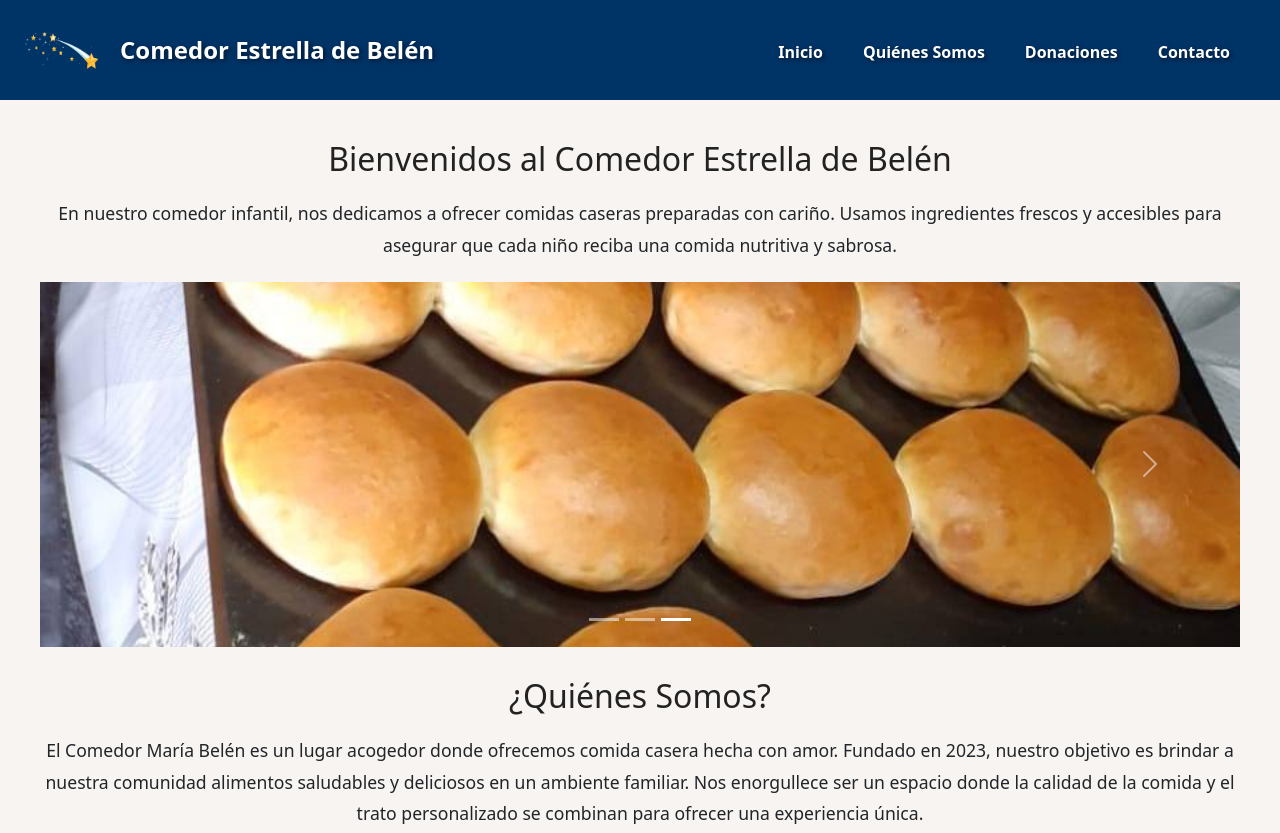
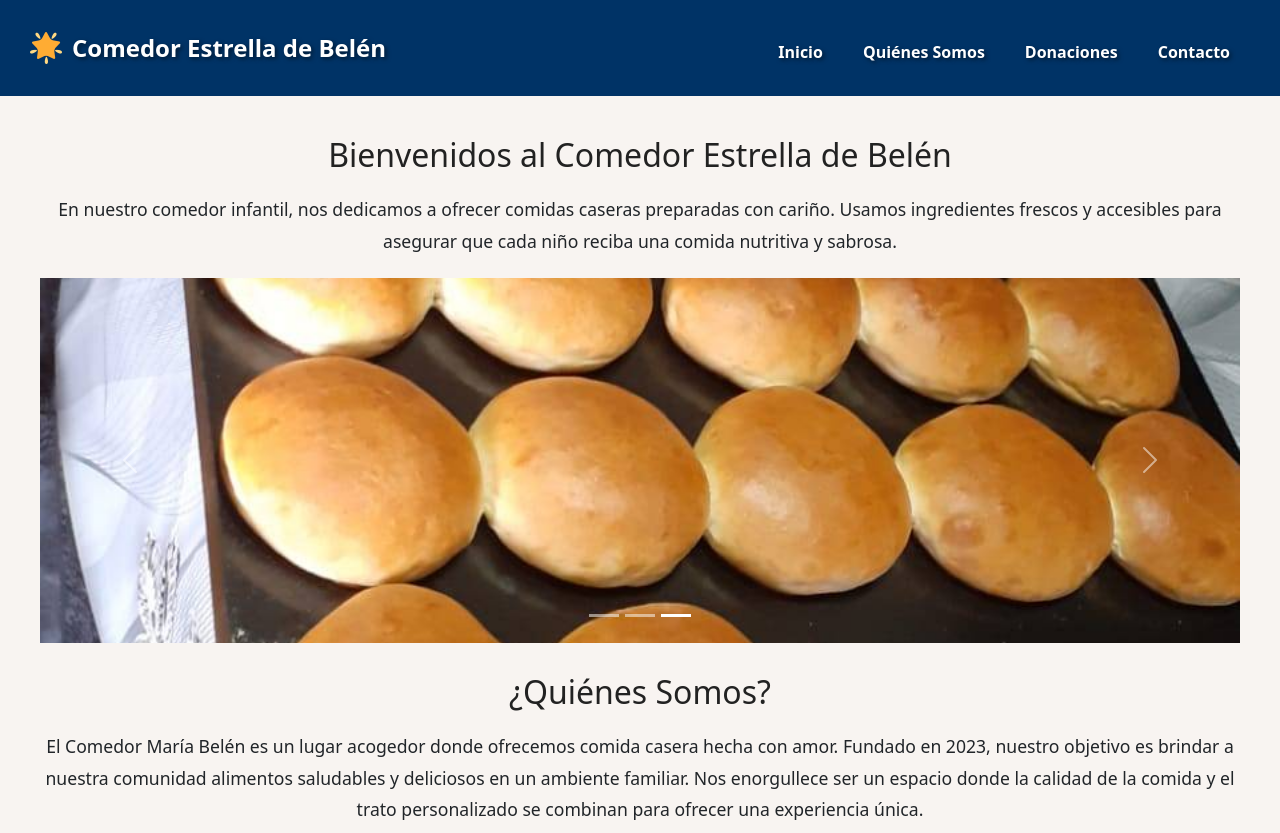
Before and after one commit to nicoconidi/comedorestrellabelen, a plain HTML site: page index.html in a window 1280 px wide. Shown: the top 833 px of the page. Drawn offline with nearby package versions, Linux system fonts and the light colour scheme.

Commit message:
se modifico logo

```diff
--- a/index.html
+++ b/index.html
@@ -16,7 +16,7 @@
     <header>
         <div class="header-container">
             <a href="#inicio">
-                <img src="images/logo-header.jpeg" alt="Logo" class="header-logo">
+                <img src="images/favicon-32x32.png" alt="Logo" class="header-logo">
             </a>
             <div class="header-subtitle">Comedor Estrella de Belén</div>
             <nav>
--- a/styles.css
+++ b/styles.css
@@ -12,7 +12,7 @@ body {
 header {
     background-color: #003366; /* Azul oscuro */
     color: white; /* Color del texto */
-    padding: 15px;
+    padding: 20px;
     display: flex;
     flex-direction: column;
     align-items: flex-start;
@@ -29,9 +29,9 @@ header {
 }
 
 .header-logo {
-    height: 50px; /* Ajusta el tamaño según sea necesario */
+    height: 32px; /* Ajusta el tamaño según sea necesario */
     width: auto; /* Mantiene las proporciones de la imagen */
-    margin-right: 20px; /* Espacio entre la imagen y el texto */
+    margin-right: 10px; /* Espacio entre la imagen y el texto */
 }
 
 .header-title, .header-subtitle {
```
